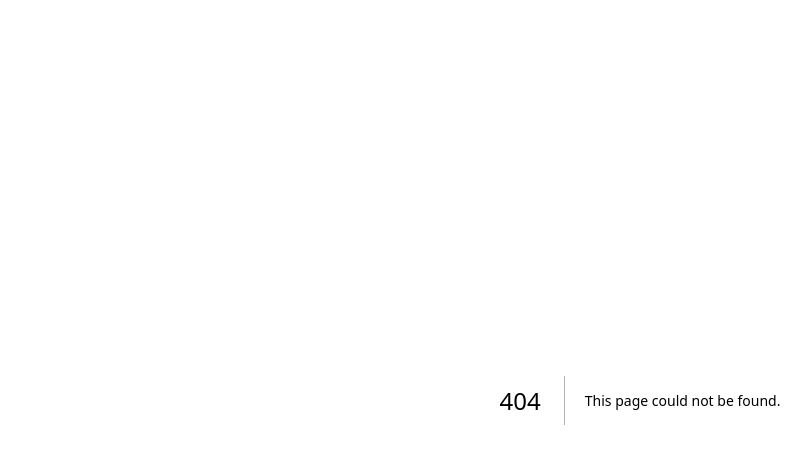
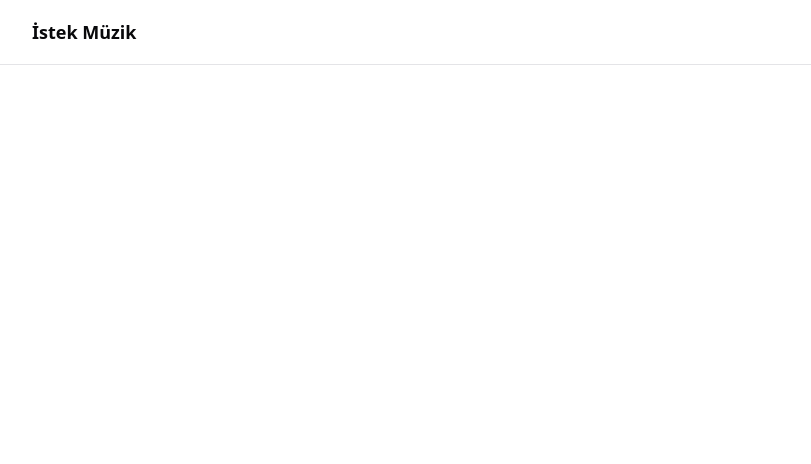
Before and after one commit to log101/istek-muzik, a Next.js app: page /dj in a window 1280 px wide. Before the commit this address had no page. Shown: the top 464 px of the page, without its empty margins (0-811 px from the left). Built offline with nearby package versions, Linux system fonts and the light colour scheme.

Commit message:
style: add shadcn feat: add top bar

```diff
--- /dev/null
+++ b/src/components/ui/separator.tsx
@@ -0,0 +1,29 @@
+import * as React from "react"
+import * as SeparatorPrimitive from "@radix-ui/react-separator"
+
+import { cn } from "@/lib/utils"
+
+const Separator = React.forwardRef<
+  React.ElementRef<typeof SeparatorPrimitive.Root>,
+  React.ComponentPropsWithoutRef<typeof SeparatorPrimitive.Root>
+>(
+  (
+    { className, orientation = "horizontal", decorative = true, ...props },
+    ref
+  ) => (
+    <SeparatorPrimitive.Root
+      ref={ref}
+      decorative={decorative}
+      orientation={orientation}
+      className={cn(
+        "shrink-0 bg-border",
+        orientation === "horizontal" ? "h-[1px] w-full" : "h-full w-[1px]",
+        className
+      )}
+      {...props}
+    />
+  )
+)
+Separator.displayName = SeparatorPrimitive.Root.displayName
+
+export { Separator }
--- /dev/null
+++ b/src/lib/utils.ts
@@ -0,0 +1,6 @@
+import { type ClassValue, clsx } from "clsx"
+import { twMerge } from "tailwind-merge"
+
+export function cn(...inputs: ClassValue[]) {
+  return twMerge(clsx(inputs))
+}
--- /dev/null
+++ b/src/middleware.ts
@@ -0,0 +1,10 @@
+import { authMiddleware } from "@clerk/nextjs"
+
+// This example protects all routes including api/trpc routes
+// Please edit this to allow other routes to be public as needed.
+// See https://clerk.com/docs/references/nextjs/auth-middleware for more information about configuring your Middleware
+export default authMiddleware({})
+
+export const config = {
+  matcher: ["/((?!.+\\.[\\w]+$|_next).*)", "/", "/(api|trpc)(.*)"]
+}
--- /dev/null
+++ b/src/pages/dj/index.tsx
@@ -0,0 +1,23 @@
+import { Separator } from "@/components/ui/separator"
+import { UserButton } from "@clerk/nextjs"
+import { Metadata } from "next"
+import Image from "next/image"
+
+export const metadata: Metadata = {
+  title: "Playground",
+  description: "The OpenAI Playground built using the components."
+}
+
+export default function DjHomePage() {
+  return (
+    <>
+      <div className='h-full flex-col md:flex'>
+        <div className='container flex flex-row items-center justify-between align-center py-4 md:h-16'>
+          <h2 className='text-lg font-semibold'>İstek Müzik</h2>
+          <UserButton afterSignOutUrl='/' />
+        </div>
+        <Separator />
+      </div>
+    </>
+  )
+}
--- a/src/pages/index.tsx
+++ b/src/pages/index.tsx
@@ -1,5 +1,6 @@
 import Image from "next/image"
 import { Inter } from "next/font/google"
+import { UserButton } from "@clerk/nextjs"
 
 const inter = Inter({ subsets: ["latin"] })
 
@@ -7,10 +8,9 @@ export default function Home() {
   return (
     <main className={`flex min-h-screen flex-col items-center justify-between p-24 ${inter.className}`}>
       <div className='z-10 max-w-5xl w-full items-center justify-between font-mono text-sm lg:flex'>
-        <p className='fixed left-0 top-0 flex w-full justify-center border-b border-gray-300 bg-gradient-to-b from-zinc-200 pb-6 pt-8 backdrop-blur-2xl dark:border-neutral-800 dark:bg-zinc-800/30 dark:from-inherit lg:static lg:w-auto  lg:rounded-xl lg:border lg:bg-gray-200 lg:p-4 lg:dark:bg-zinc-800/30'>
-          Get started by editing&nbsp;
-          <code className='font-mono font-bold'>src/pages/index.tsx</code>
-        </p>
+        <div className='fixed left-0 top-0 flex w-full justify-center border-b border-gray-300 bg-gradient-to-b from-zinc-200 pb-6 pt-8 backdrop-blur-2xl dark:border-neutral-800 dark:bg-zinc-800/30 dark:from-inherit lg:static lg:w-auto  lg:rounded-xl lg:border lg:bg-gray-200 lg:p-4 lg:dark:bg-zinc-800/30'>
+          <UserButton afterSignOutUrl='/' />
+        </div>
         <div className='fixed bottom-0 left-0 flex h-48 w-full items-end justify-center bg-gradient-to-t from-white via-white dark:from-black dark:via-black lg:static lg:h-auto lg:w-auto lg:bg-none'>
           <a
             className='pointer-events-none flex place-items-center gap-2 p-8 lg:pointer-events-auto lg:p-0'
--- a/src/styles/globals.css
+++ b/src/styles/globals.css
@@ -2,26 +2,75 @@
 @tailwind components;
 @tailwind utilities;
 
-:root {
-  --foreground-rgb: 0, 0, 0;
-  --background-start-rgb: 214, 219, 220;
-  --background-end-rgb: 255, 255, 255;
-}
+@layer base {
+  :root {
+    --background: 0 0% 100%;
+    --foreground: 240 10% 3.9%;
 
-@media (prefers-color-scheme: dark) {
-  :root {
-    --foreground-rgb: 255, 255, 255;
-    --background-start-rgb: 0, 0, 0;
-    --background-end-rgb: 0, 0, 0;
+    --card: 0 0% 100%;
+    --card-foreground: 240 10% 3.9%;
+
+    --popover: 0 0% 100%;
+    --popover-foreground: 240 10% 3.9%;
+
+    --primary: 240 5.9% 10%;
+    --primary-foreground: 0 0% 98%;
+
+    --secondary: 240 4.8% 95.9%;
+    --secondary-foreground: 240 5.9% 10%;
+
+    --muted: 240 4.8% 95.9%;
+    --muted-foreground: 240 3.8% 46.1%;
+
+    --accent: 240 4.8% 95.9%;
+    --accent-foreground: 240 5.9% 10%;
+
+    --destructive: 0 84.2% 60.2%;
+    --destructive-foreground: 0 0% 98%;
+
+    --border: 240 5.9% 90%;
+    --input: 240 5.9% 90%;
+    --ring: 240 10% 3.9%;
+
+    --radius: 0.5rem;
+  }
+
+  .dark {
+    --background: 240 10% 3.9%;
+    --foreground: 0 0% 98%;
+
+    --card: 240 10% 3.9%;
+    --card-foreground: 0 0% 98%;
+
+    --popover: 240 10% 3.9%;
+    --popover-foreground: 0 0% 98%;
+
+    --primary: 0 0% 98%;
+    --primary-foreground: 240 5.9% 10%;
+
+    --secondary: 240 3.7% 15.9%;
+    --secondary-foreground: 0 0% 98%;
+
+    --muted: 240 3.7% 15.9%;
+    --muted-foreground: 240 5% 64.9%;
+
+    --accent: 240 3.7% 15.9%;
+    --accent-foreground: 0 0% 98%;
+
+    --destructive: 0 62.8% 30.6%;
+    --destructive-foreground: 0 0% 98%;
+
+    --border: 240 3.7% 15.9%;
+    --input: 240 3.7% 15.9%;
+    --ring: 240 4.9% 83.9%;
   }
 }
 
-body {
-  color: rgb(var(--foreground-rgb));
-  background: linear-gradient(
-      to bottom,
-      transparent,
-      rgb(var(--background-end-rgb))
-    )
-    rgb(var(--background-start-rgb));
+@layer base {
+  * {
+    @apply border-border;
+  }
+  body {
+    @apply bg-background text-foreground;
+  }
 }
--- /dev/null
+++ b/tailwind.config.js
@@ -0,0 +1,77 @@
+/** @type {import('tailwindcss').Config} */
+module.exports = {
+  darkMode: ["class"],
+  content: [
+    './pages/**/*.{ts,tsx}',
+    './components/**/*.{ts,tsx}',
+    './app/**/*.{ts,tsx}',
+    './src/**/*.{ts,tsx}',
+  ],
+  prefix: "",
+  theme: {
+    container: {
+      center: true,
+      padding: "2rem",
+      screens: {
+        "2xl": "1400px",
+      },
+    },
+    extend: {
+      colors: {
+        border: "hsl(var(--border))",
+        input: "hsl(var(--input))",
+        ring: "hsl(var(--ring))",
+        background: "hsl(var(--background))",
+        foreground: "hsl(var(--foreground))",
+        primary: {
+          DEFAULT: "hsl(var(--primary))",
+          foreground: "hsl(var(--primary-foreground))",
+        },
+        secondary: {
+          DEFAULT: "hsl(var(--secondary))",
+          foreground: "hsl(var(--secondary-foreground))",
+        },
+        destructive: {
+          DEFAULT: "hsl(var(--destructive))",
+          foreground: "hsl(var(--destructive-foreground))",
+        },
+        muted: {
+          DEFAULT: "hsl(var(--muted))",
+          foreground: "hsl(var(--muted-foreground))",
+        },
+        accent: {
+          DEFAULT: "hsl(var(--accent))",
+          foreground: "hsl(var(--accent-foreground))",
+        },
+        popover: {
+          DEFAULT: "hsl(var(--popover))",
+          foreground: "hsl(var(--popover-foreground))",
+        },
+        card: {
+          DEFAULT: "hsl(var(--card))",
+          foreground: "hsl(var(--card-foreground))",
+        },
+      },
+      borderRadius: {
+        lg: "var(--radius)",
+        md: "calc(var(--radius) - 2px)",
+        sm: "calc(var(--radius) - 4px)",
+      },
+      keyframes: {
+        "accordion-down": {
+          from: { height: "0" },
+          to: { height: "var(--radix-accordion-content-height)" },
+        },
+        "accordion-up": {
+          from: { height: "var(--radix-accordion-content-height)" },
+          to: { height: "0" },
+        },
+      },
+      animation: {
+        "accordion-down": "accordion-down 0.2s ease-out",
+        "accordion-up": "accordion-up 0.2s ease-out",
+      },
+    },
+  },
+  plugins: [require("tailwindcss-animate")],
+}
```
Also changed, not shown: package.json (+8 -1 lines), src/pages/_app.tsx (+6 -4 lines), components.json (added), 1 other file (tests, documents, lock files or other folders).
